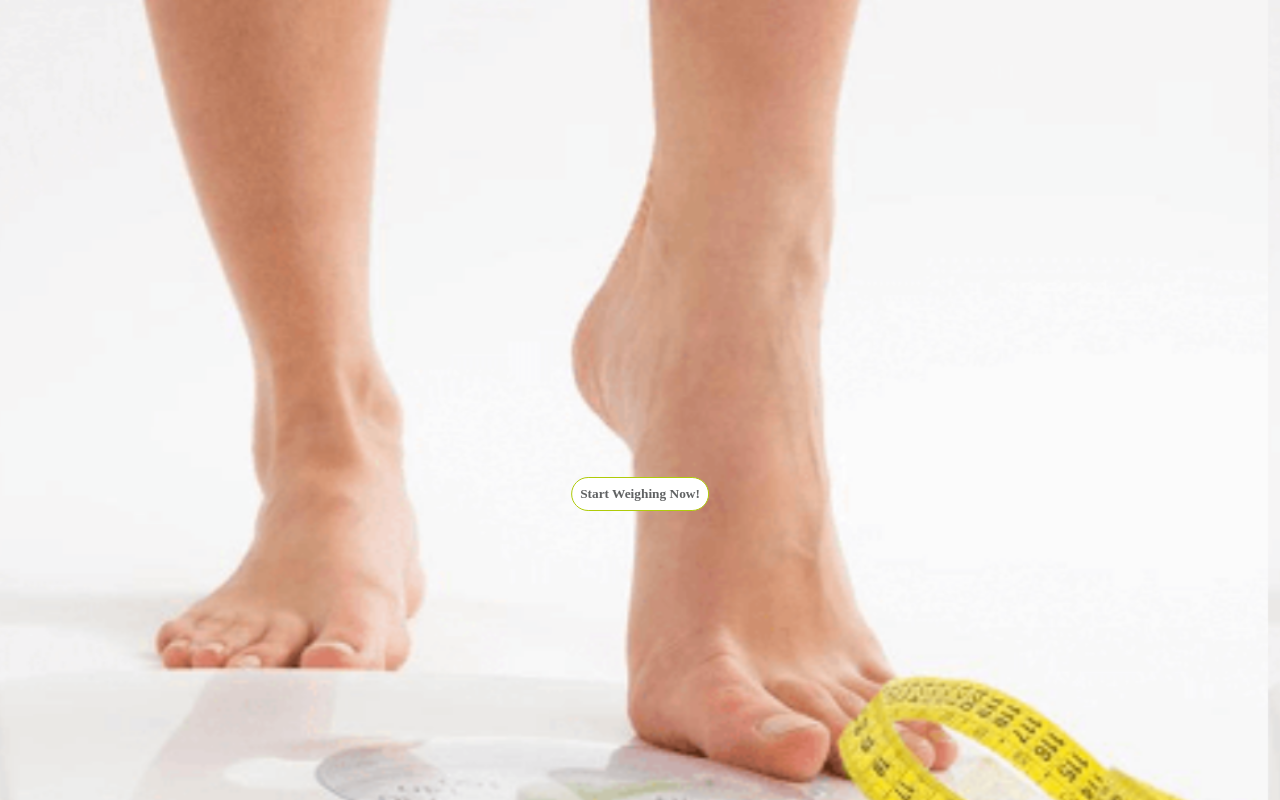
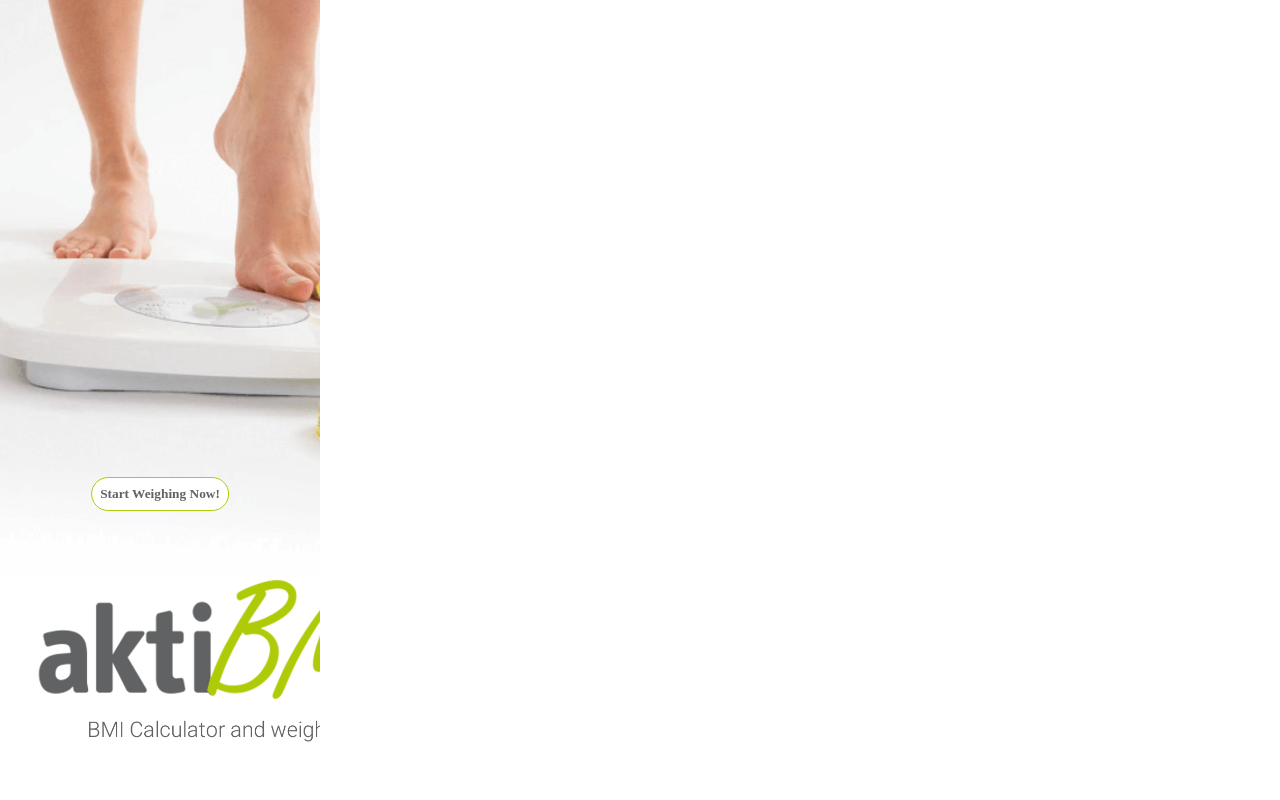
Before and after one commit to PittMadison/Weight-App, a React (Create React App) app in the folder weight-app/: page / in a window 1280 px wide. Built offline with nearby package versions, Linux system fonts and the light colour scheme.

Commit message:
added modal window with inputs and animations

```diff
--- a/weight-app/src/App/App.css
+++ b/weight-app/src/App/App.css
@@ -0,0 +1,6 @@
+.App {
+    width: 20rem;
+    height: 100vh;
+    position: relative;
+    overflow: hidden;
+}
--- a/weight-app/src/App/App.jsx
+++ b/weight-app/src/App/App.jsx
@@ -1,25 +1,69 @@
-import React, { Component, Fragment } from 'react';
+import React, { Component } from 'react';
 import './App.css';
 import StartPage from '../StartPage/StartPage';
+import StartInputPage from '../StartInputPage/StartInputPage';
 
 class App extends Component {
 
   state = {
-    start: false
+    start: false,
+    modal: true,
+    dataArr: [],
+    currentWeight: '',
+    desirableWeight: '',
+    currentHeight: ''
   }
-
+  // start page ==========================
   startWeighing = () => {
     this.setState({
       start: true
     })
   }
+  // modal page ============================
+
+  inputChange = (e) => {
+
+    const name = e.target.name;
+    const value = e.target.value;
+
+    this.setState ({
+      [name]: value
+    })
+  }
+
+  collectData = (e) => {
+
+    e.preventDefault();
+
+    const newObj = {
+      currentWeight: this.state.currentWeight,
+      desirableWeight: this.state.desirableWeight,
+      currentHeight: this.state.currentHeight,
+      id: Date.now()
+    }
+
+    this.setState (prev=>({
+      dataArr: [...prev.dataArr, newObj ],
+      currentWeight: '',
+      desirableWeight: '',
+      currentHeight: ''
+    }))
+  }
+
+  toggleModal = () => {
+    this.setState({
+      modal: !this.state.modal
+    })
+  }
 
   render() {
-    const {start} = this.state;
+    const {start, modal, currentWeight, desirableWeight, currentHeight} = this.state;
     return (
-      <Fragment>
+      <div className='App'>
         <StartPage startWeighing={this.startWeighing} start={start}></StartPage>
-      </Fragment>
+        <StartInputPage modal={modal} toggleModal={this.toggleModal} currentWeight={currentWeight} desirableWeight={desirableWeight} currentHeight={currentHeight} collectData={this.collectData} inputChange={this.inputChange}/>
+        <h1>Zalupa</h1>
+      </div>
     );
   }
 }
--- /dev/null
+++ b/weight-app/src/StartInputPage/StartInputPage.css
@@ -0,0 +1,77 @@
+.StartInputPage {
+    background-color: #eefc9f;
+    height: 100vh;
+    position: absolute;
+    z-index: 9;
+    left: 0;
+}
+
+.StartInputPage--moveLeft {
+    animation: moveLeft 1s forwards ease-in;
+}
+
+.StartInputPage__Text {
+    width: 97%;
+    padding: 1%;
+    text-align: center;
+    border: .1rem solid #26381f;
+    margin-top: 0;
+    font-family: cursive;
+}
+.StartInputPage__Text:before {
+    content: '<';
+    display: inline-block;
+
+}
+.StartInputPageButton--name {
+    margin-left: 1rem;
+}
+
+.StartInputPageContainer__Form {
+    margin-top: 3rem;
+}
+
+.StartInputPageContainer__Form label {
+    display: flex;
+    justify-content: space-between;
+    width: 97%;
+    margin: 0 auto;
+    font-family: cursive;
+
+}
+
+.StartInputPageContainer__Form label:not(:first-child) {
+    margin-top: 1rem;
+}
+
+
+.StartInputPageContainer__Input {
+    margin-left: auto;
+    width: 35%;
+}
+
+.StartInputPageContainer__Button {
+    display: block;
+    margin: 0 auto;
+    width: 60%;
+    font-family: cursive;
+
+}
+
+.StartInputPage__Container button{
+    margin-top: .5rem;
+}
+
+
+.StartInputPageContainer__Form button{
+    margin-top: 3rem;
+}
+
+@keyframes moveLeft {
+    from {
+        left: 0rem;
+    }
+    to {
+        left: -30rem;
+    }
+}
--- /dev/null
+++ b/weight-app/src/StartInputPage/StartInputPage.jsx
@@ -0,0 +1,27 @@
+import React from 'react';
+import './StartInputPage.css';
+
+const StartInputPage = ({modal, currentWeight, desirableWeight, currentHeight, collectData, inputChange, toggleModal}) => {
+    return (
+        <div className={modal?'StartInputPage':'StartInputPage StartInputPage--moveLeft'}>
+            <p className='StartInputPage__Text'><span className='StartInputPageButton--name'>Save weight</span></p>
+            <div className="StartInputPage__Container">
+                <form onSubmit={collectData} action="" className="StartInputPageContainer__Form">
+                    <label htmlFor="userWeight"><span>Your current weight(kg):</span>
+                    <input onChange={inputChange} type="text" name='currentWeight' value={currentWeight} className="StartInputPageContainer__Input"/>
+                    </label>
+                    <label htmlFor="userWantWeight"><span>Your desirable weight(kg):</span>
+                    <input onChange={inputChange} type="text" name='desirableWeight' value={desirableWeight} className="StartInputPageContainer__Input"/>
+                    </label>
+                    <label htmlFor="userHeight"><span>Your height(cm):</span>
+                    <input onChange={inputChange} type="text" name='currentHeight' value={currentHeight} className="StartInputPageContainer__Input"/>
+                    </label>
+                    <button onClick={toggleModal} type='submit' className="StartInputPageContainer__Button">Save</button>
+                </form>
+                    <button disabled type='button'className="StartInputPageContainer__Button">Cancel</button>
+            </div>
+        </div>
+    );
+};
+
+export default StartInputPage;
--- a/weight-app/src/StartPage/StartPage.css
+++ b/weight-app/src/StartPage/StartPage.css
@@ -2,9 +2,10 @@
     background-image: url('./img/StartPage__BG.png');
     background-size: cover;
     background-position-x: -.75rem;
-    width: 100vw;
-    height: 100vh;
-    position: relative;
+    width: 100%;
+    height: 100%;
+    position: absolute;
+    z-index: 11;
 }
 .StartPageContainer--moveRight {
     animation: moveRight 1.5s forwards ease-in;
```
Also changed, not shown: weight-app/src/Header/Header.jsx (added, +11 -0 lines), weight-app/src/Header/Header.css (added), weight-app/src/index.css (line endings or trailing spaces).
